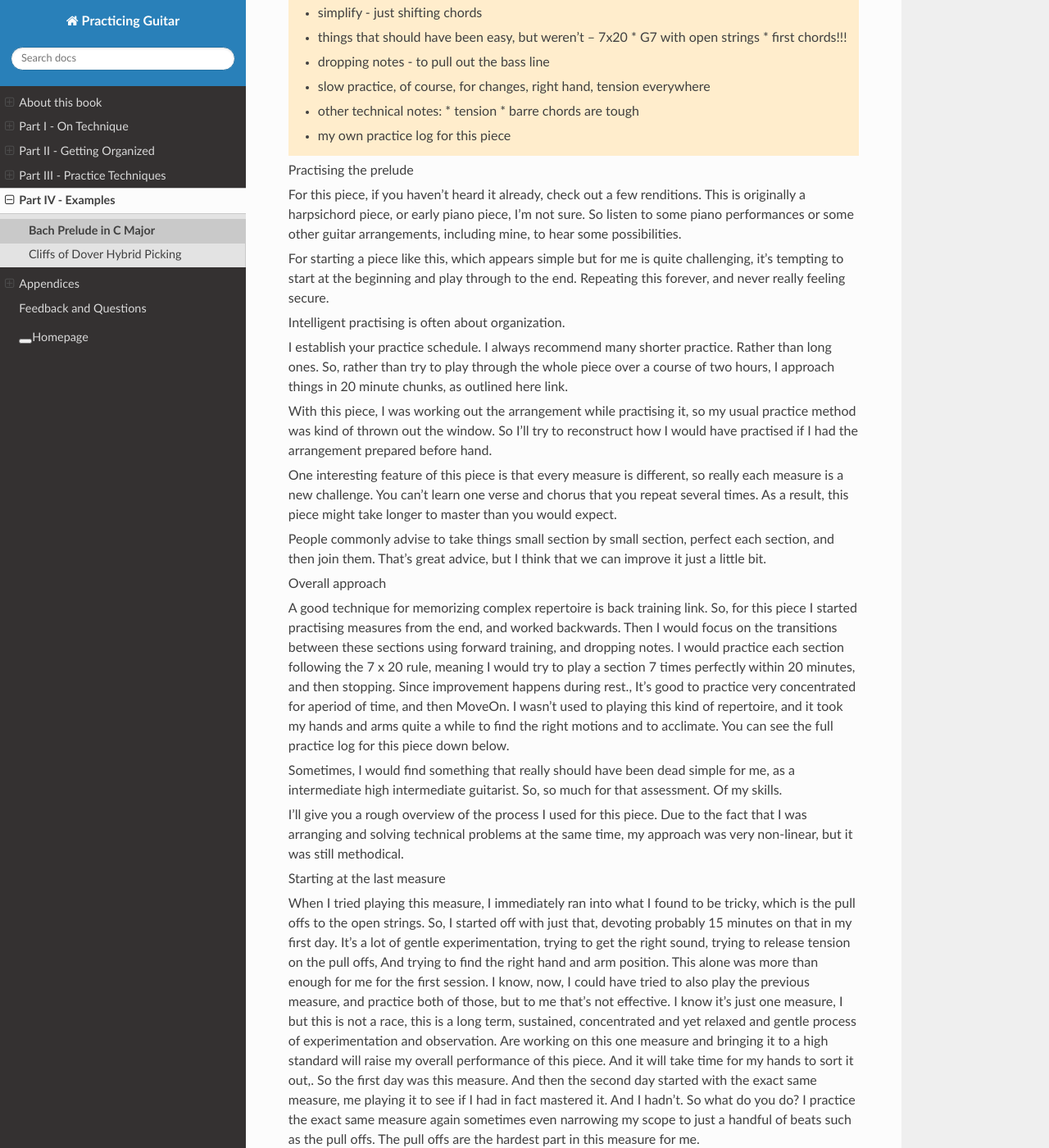
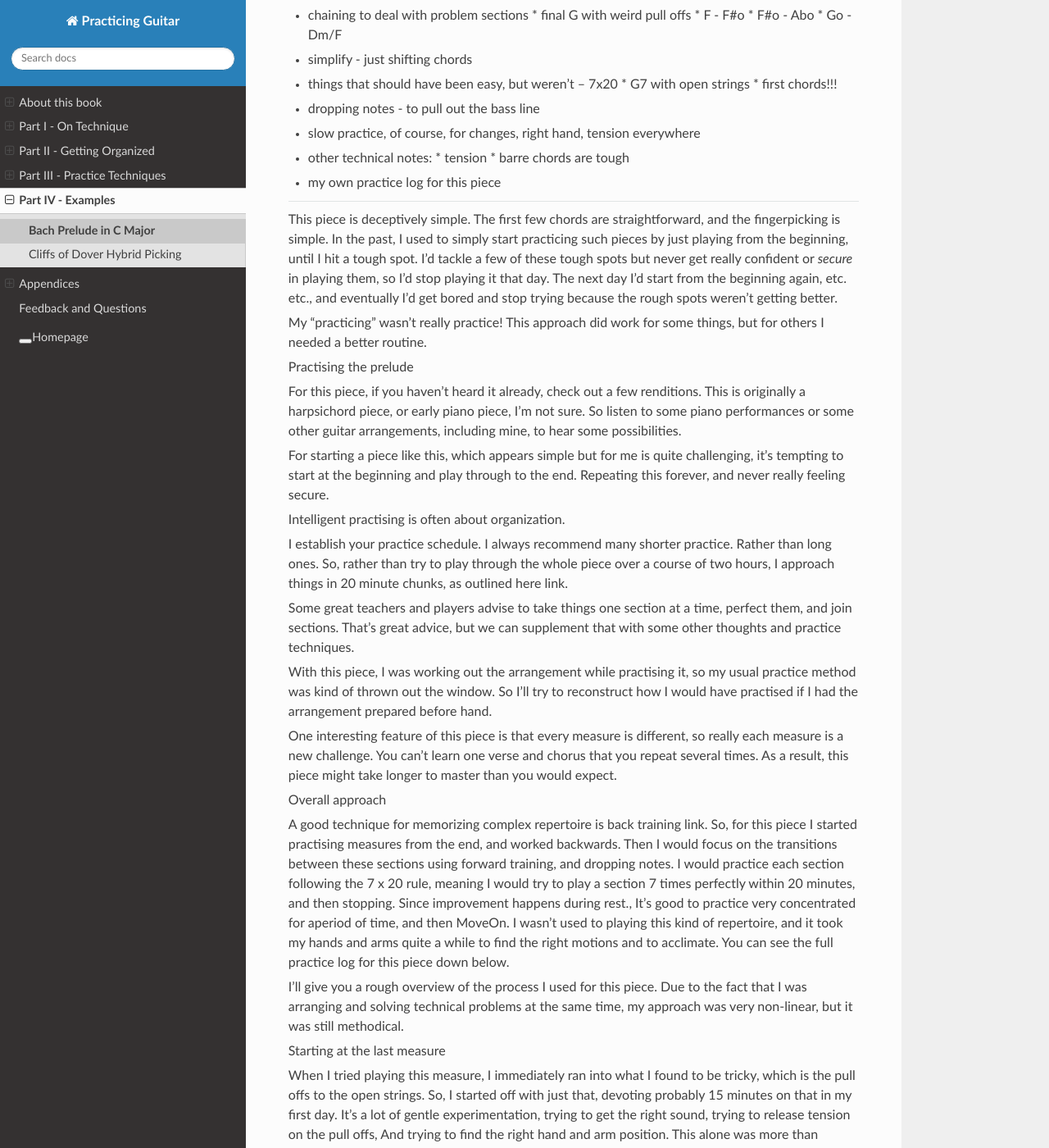
Before and after one commit to jzohrab/practicing-guitar, a Sphinx documentation site: the page built from docs/part-4-examples/bach-prelude-in-c-major-BWV-846.rst, in a window 1280 px wide and 1400 px high, scrolled down 612 px. Shown: the whole window at 82% size. Built offline with Sphinx 7.4.7 and the Read the Docs theme 2.0.0, drawn with Linux system fonts in a browser that asks for light colours; a script that is not in the unit is left out; some of the changed text lies outside the part shown.

Commit message:
Bach prac notes cont

```diff
--- a/docs/part-4-examples/bach-prelude-in-c-major-BWV-846.rst
+++ b/docs/part-4-examples/bach-prelude-in-c-major-BWV-846.rst
@@ -7,33 +7,44 @@ Introduction
 ------------
 
 
-.. todo:: Items to cover:
+.. todo:: cover all items in mentioned.
 
-   * started from the end
-   * listened to 2 recordings
-   * practiced 20 mins
-   * worked out trouble spots
-   * had everything more or less memorized, but (along with general roughness) could isolate a few spots where things particularly fell apart.  Identified those and practiced them separately
-   * simple piece, but some good things to cover
-   * overview of piece, listening to examples
-   * performance choices - articulation, etc
-   * the practice schedule - 20 mins for each chunk, then move along to next one
-   * mental practice of overall structure
-   * chaining to deal with problem sections
-     * final G with weird pull offs
-     * F - F#o
-     * F#o - Abo
-     * Go - Dm/F
-   * simplify - just shifting chords
-   * things that should have been easy, but weren't -- 7x20
-     * G7 with open strings
-     * first chords!!!
-   * dropping notes - to pull out the bass line
-   * slow practice, of course, for changes, right hand, tension everywhere
-   * other technical notes:
-     * tension
-     * barre chords are tough
-   * my own practice log for this piece
+--------
+
+Items to cover:
+
+* started from the end
+* listened to 2 recordings
+* practiced 20 mins
+* worked out trouble spots
+* had everything more or less memorized, but (along with general roughness) could isolate a few spots where things particularly fell apart.  Identified those and practiced them separately
+* simple piece, but some good things to cover
+* overview of piece, listening to examples
+* performance choices - articulation, etc
+* the practice schedule - 20 mins for each chunk, then move along to next one
+* mental practice of overall structure
+* chaining to deal with problem sections
+  * final G with weird pull offs
+  * F - F#o
+  * F#o - Abo
+  * Go - Dm/F
+* simplify - just shifting chords
+* things that should have been easy, but weren't -- 7x20
+  * G7 with open strings
+  * first chords!!!
+* dropping notes - to pull out the bass line
+* slow practice, of course, for changes, right hand, tension everywhere
+* other technical notes:
+  * tension
+  * barre chords are tough
+* my own practice log for this piece
+
+--------
+
+This piece is deceptively simple.  The first few chords are straightforward, and the fingerpicking is simple.  In the past, I used to simply start practicing such pieces by just playing from the beginning, until I hit a tough spot.  I'd tackle a few of these tough spots but never get really confident or *secure* in playing them, so I'd stop playing it that day.  The next day I'd start from the beginning again, etc. etc., and eventually I'd get bored and stop trying because the rough spots weren't getting better.
+
+My "practicing" wasn't really practice!  This approach did work for some things, but for others I needed a better routine.
+
 
 
 Practising the prelude
@@ -46,17 +57,16 @@ Intelligent practising is often about organization.
 
 I establish your practice schedule. I always recommend many shorter practice. Rather than long ones. So, rather than try to play through the whole piece over a course of two hours, I approach things in 20 minute chunks, as outlined here link.
 
+Some great teachers and players advise to take things one section at a time, perfect them, and join sections. That’s great advice, but we can supplement that with some other thoughts and practice techniques.
+
 With this piece, I was working out the arrangement while practising it, so my usual practice method was kind of thrown out the window. So I’ll try to reconstruct how I would have practised if I had the arrangement prepared before hand.
 
 One interesting feature of this piece is that every measure is different, so really each measure is a new challenge. You can’t learn one verse and chorus that you repeat several times. As a result, this piece might take longer to master than you would expect.
 
-People commonly advise to take things small section by small section, perfect each section, and then join them. That’s great advice, but I think that we can improve it just a little bit.
 
 Overall approach
 
 A good technique for memorizing complex repertoire is back training link. So, for this piece I started practising measures from the end, and worked backwards. Then I would focus on the transitions between these sections using forward training, and dropping notes.  I would practice each section following the 7 x 20 rule, meaning I would try to play a section 7 times perfectly within 20 minutes, and then stopping. Since improvement happens during rest., It’s good to practice very concentrated for aperiod of time, and then MoveOn.  I wasn’t used to playing this kind of repertoire, and it took my hands and arms quite a while to find the right motions and to acclimate. You can see the full practice log for this piece down below.
-
-Sometimes, I would find something that really should have been dead simple for me, as a intermediate high intermediate guitarist. So, so much for that assessment. Of my skills.
 
 I’ll give you a rough overview of the process I used for this piece. Due to the fact that I was arranging and solving technical problems at the same time, my approach was very non-linear, but it was still methodical.
 
```
